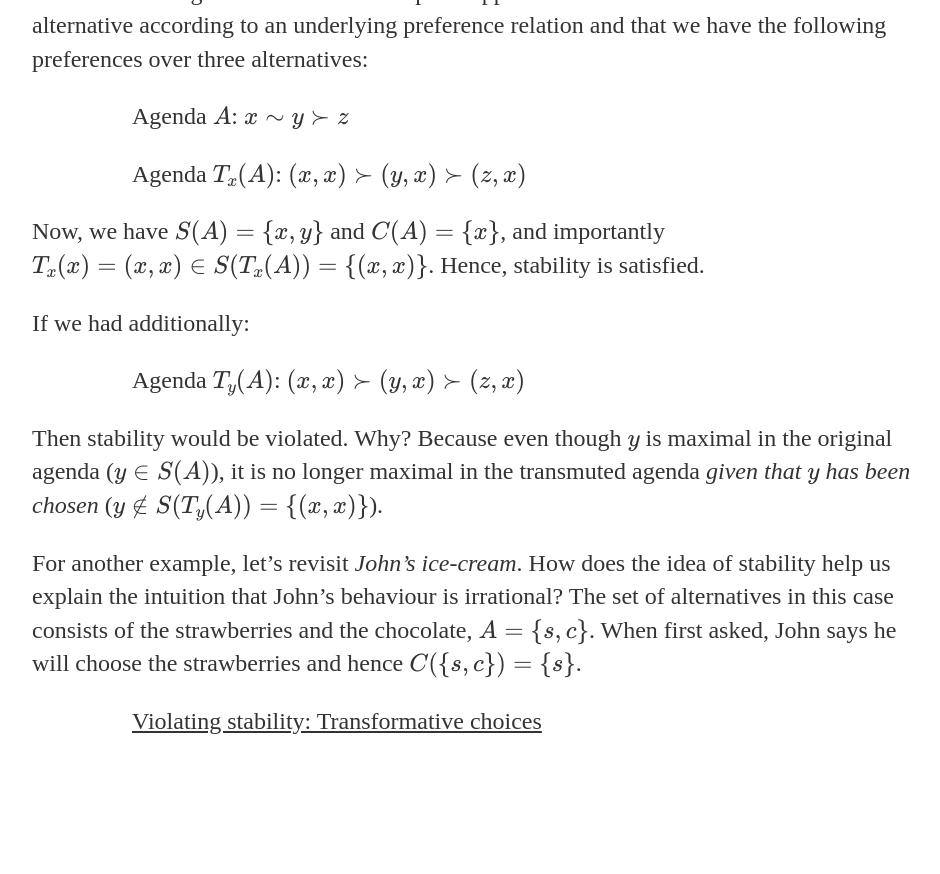
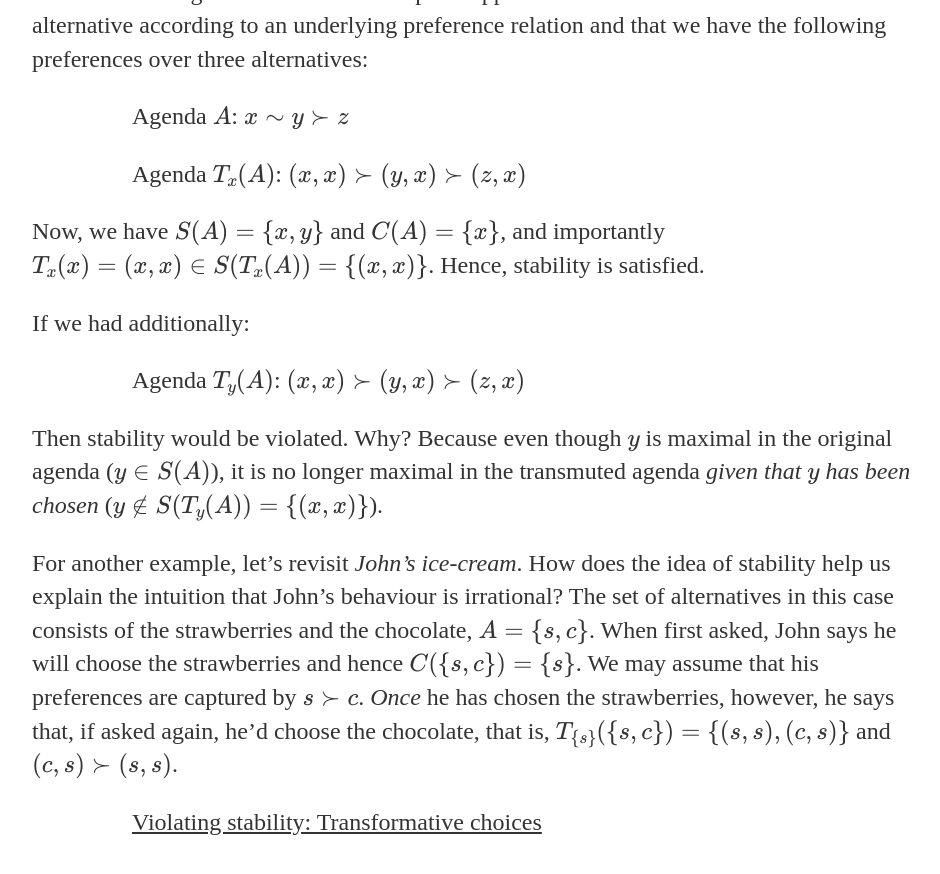
Before and after one commit to uzunovam/uzunovam, a Jekyll site: the page built from _posts/2020-04-28-anders-herlitz-on-unstable-choices.md, in a window 1280 px wide and 900 px high, scrolled down 3478 px. Shown: the top 874 px of the window, without its empty margins (160-1100 px from the left). Built offline with Jekyll 4.4.1, drawn with Linux system fonts in a browser that asks for light colours; before the commit the page ends 4277 px from its top, so only the background shows below that.

Commit message:
Update 2020-04-28-anders-herlitz-on-unstable-choices.md

```diff
--- a/_posts/2020-04-28-anders-herlitz-on-unstable-choices.md
+++ b/_posts/2020-04-28-anders-herlitz-on-unstable-choices.md
@@ -58,7 +58,7 @@
 
 <p>Then stability would be violated. Why? Because even though \(y\) is maximal in the original agenda (\(y \in S(A)\)), it is no longer maximal in the transmuted agenda <cite>given that \(y\) has been chosen</cite> (\(y \notin S(T_{y}(A)) = \{(x, x)\}\)).</p>
 
-<p>For another example, let’s revisit <cite>John’s ice-cream</cite>. How does the idea of stability help us explain the intuition that John’s behaviour is irrational? The set of alternatives in this case consists of the strawberries and the chocolate, \(A = \{s,c\}\). When first asked, John says he will choose the strawberries and hence \(C(\{s,c\}) = \{s\}\).</p>
+<p>For another example, let’s revisit <cite>John’s ice-cream</cite>. How does the idea of stability help us explain the intuition that John’s behaviour is irrational? The set of alternatives in this case consists of the strawberries and the chocolate, \(A = \{s,c\}\). When first asked, John says he will choose the strawberries and hence \(C(\{s,c\}) = \{s\}\). We may assume that his preferences are captured by \(s \succ c\). <cite>Once</cite> he has chosen the strawberries, however, he says that, if asked again, he’d choose the chocolate, that is, \(T_{\{s\}}(\{s,c\}) = \{(s,s),(c,s)\}\) and \((c,s) \succ (s,s)\).</p>
 
 
 <p style="padding-left:100px;"><u>Violating stability: Transformative choices</u></p>
```
